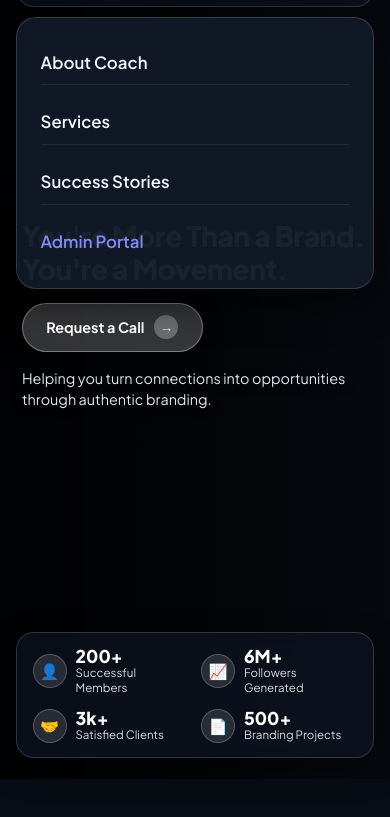
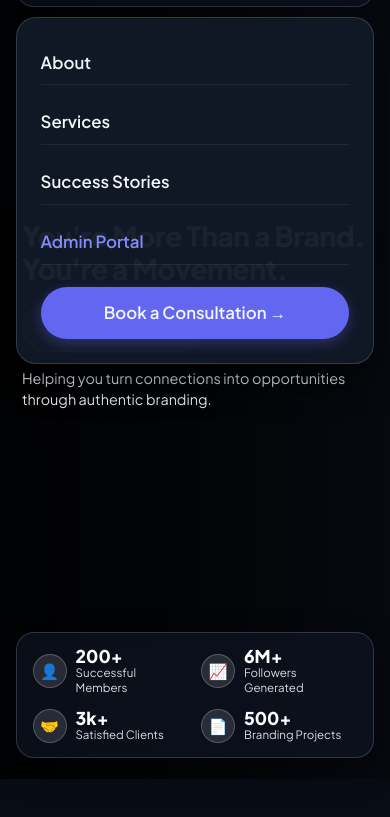
Before and after one commit to zisasabuj/Personal-Branding-Site, a website: page public/index.html in a window 390 px wide. Both pictures are taken after a click on the button "Toggle Menu". Shown: the part 65-882 px from the top of the page. Drawn offline with Linux system fonts and the light colour scheme; no server answers; a web font is replaced by a local one.

Commit message:
Update index.html

```diff
--- a/public/index.html
+++ b/public/index.html
@@ -43,10 +43,11 @@
 
       <!-- Mobile Navigation Drawer -->
       <div class="mobile-nav-drawer" id="mobileNavDrawer">
-        <a href="#about" data-sec="about" onclick="toggleMobileMenu()">About Coach</a>
+        <a href="#about" data-sec="about" onclick="toggleMobileMenu()">About</a>
         <a href="#services" data-sec="services" onclick="toggleMobileMenu()">Services</a>
         <a href="#reviews" data-sec="reviews" onclick="toggleMobileMenu()">Success Stories</a>
         <a href="/admin.html" style="color: #818cf8;">Admin Portal</a>
+        <a id="mobileCalendlyBtn" href="#" target="_blank" class="btn-pill mobile-drawer-cta" onclick="toggleMobileMenu()">Book a Consultation &rarr;</a>
       </div>
     </div>
   </header>
@@ -126,7 +127,6 @@
             <img id="aboutImg" src="" alt="Coach Profile" class="about-img">
           </div>
           <div class="reveal-scroll">
-            <span id="aboutTagText" class="about-tag">Personal Branding Coach</span>
             <h2 id="aboutTitle" class="sec-title">Meet Kabir</h2>
             <p id="aboutLead" style="font-size: 1.15rem; font-weight: 600; margin-bottom: 1rem; color: var(--text-main);"></p>
             <p id="aboutBio" style="color: var(--text-muted); line-height: 1.75; margin-bottom: 2rem; white-space: pre-line;"></p>
```
